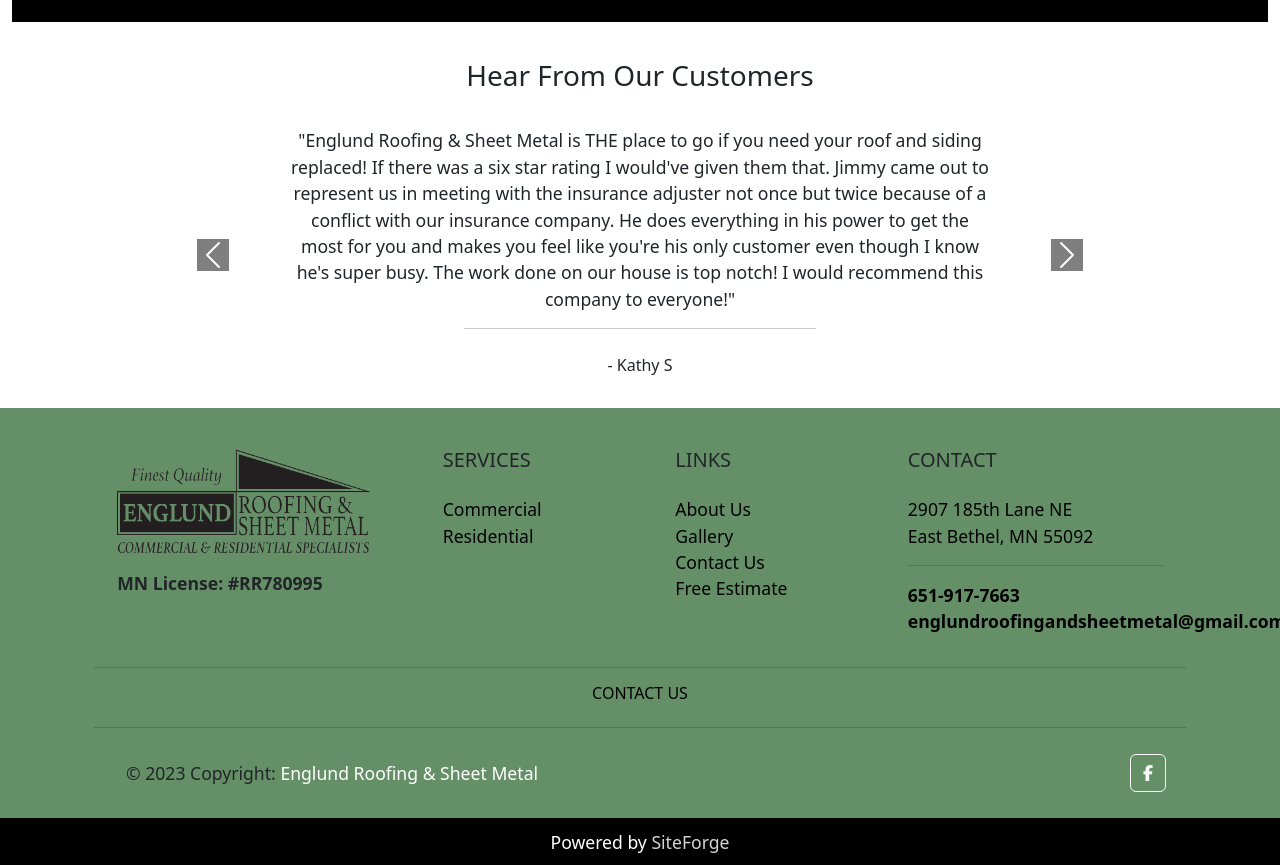
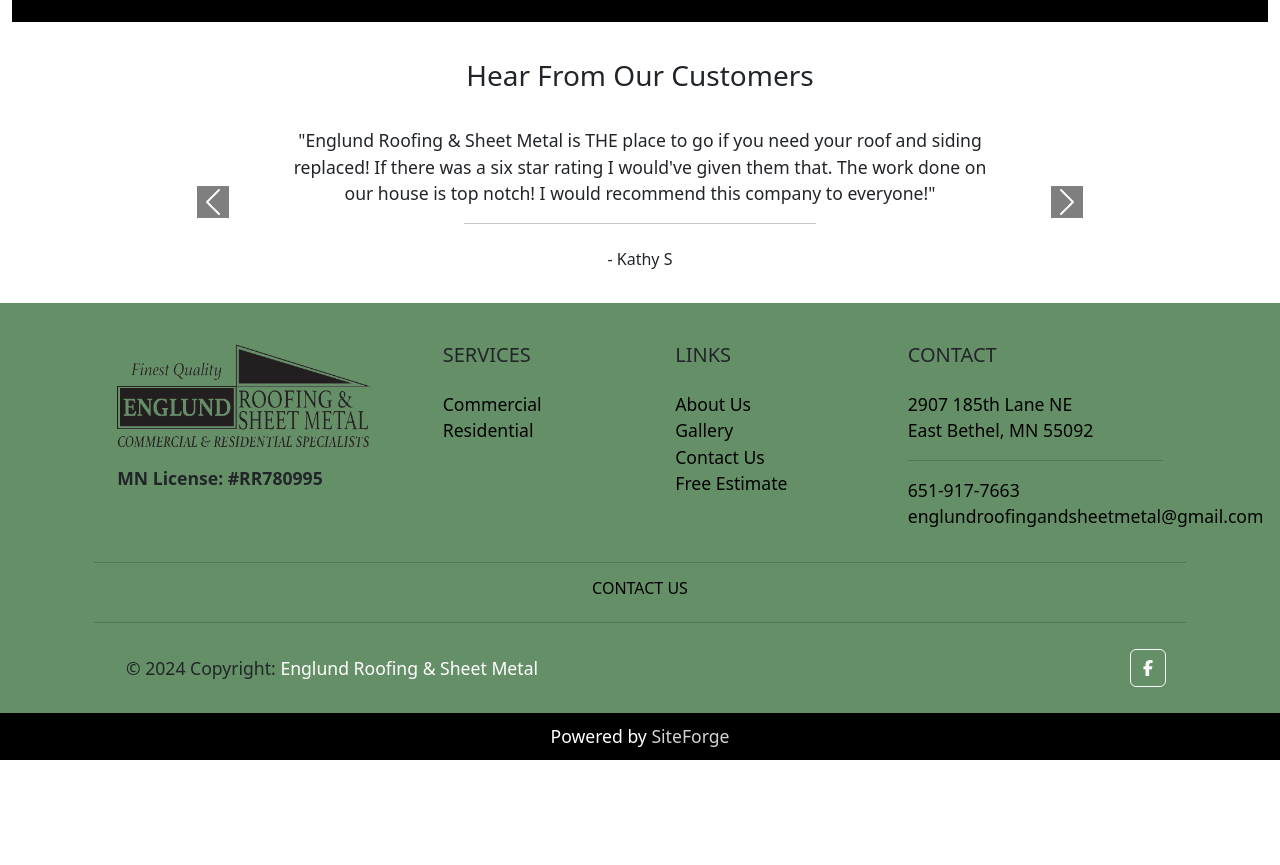
Before and after one commit to TylerStirzl/mywebsite, a plain HTML site: page index.html in a window 1280 px wide. Shown: the part 2100-2965 px from the top of the page. After the commit the page ends 2860 px from the top, so only its background shows below. Drawn offline with nearby package versions, Linux system fonts and the light colour scheme.

Commit message:
Add files via upload

```diff
--- a/index.html
+++ b/index.html
@@ -168,7 +168,7 @@
                             <div class="row">
                                 <div class="col-2"></div>
                                 <div class="col-4">
-                                    <p>Flat Roofing <br>
+                                    <p>Flat Roof <br>
                                         <hr class="hiddenHR">
                                         Leak Protection
                                     </p>
@@ -195,7 +195,7 @@
                                     </p>
                                 </div>
                                 <div class="col-4">
-                                    <p>Flat Roofing<br>
+                                    <p>Flat Roof<br>
                                         <hr class="hiddenHR">
                                         Leak Protection
                                     </p>
@@ -246,7 +246,8 @@
                 <div id="testimonialCarousel" class="carousel slide">
                     <div class="carousel-inner">
                         <div class="carousel-item active">
-                            <p>"Englund Roofing & Sheet Metal is THE place to go if you need your roof and siding replaced! If there was a six star rating I would've given them that. Jimmy came out to represent us in meeting with the insurance adjuster not once but twice because of a conflict with our insurance company. He does everything in his power to get the most for you and makes you feel like you're his only customer even though I know he's super busy. The work done on our house is top notch! I would recommend this company to everyone!"</p>
+                            <!-- <p>"Englund Roofing & Sheet Metal is THE place to go if you need your roof and siding replaced! If there was a six star rating I would've given them that. Jimmy came out to represent us in meeting with the insurance adjuster not once but twice because of a conflict with our insurance company. He does everything in his power to get the most for you and makes you feel like you're his only customer even though I know he's super busy. The work done on our house is top notch! I would recommend this company to everyone!"</p> -->
+                            <p>"Englund Roofing & Sheet Metal is THE place to go if you need your roof and siding replaced! If there was a six star rating I would've given them that. The work done on our house is top notch! I would recommend this company to everyone!"</p>
                             <hr class="w-50" style="align-self: center; margin: auto;">
                             <br>
                             <h6>- Kathy S</h6>
@@ -281,12 +282,12 @@
                             <br>
                             <h6>- Tasha W</h6>
                         </div>
-                        <div class="carousel-item">
+                        <!-- <div class="carousel-item">
                             <p>"We got hail damage in the spring of 2022. I spoke to Jimmy at Englund Roofing & Sheet Metal shortly after. He walked me around the roof, took the time to mark all the damage and explained the process to repair. He then meet the adjuster & myself to walk the roof. There was some disagreement between Jimmy and the insurance adjuster, the adjuster disagreed on some of the damage. Jimmy was able to prove to the insurance company the additional damage to the roof and was able to replace the entire roof, vents and gutters. The work was great, the timeliness was perfect, the crew was very pleasant, and Jimmy's follow-up was spot on!! Thank you for taking care of us Englund Roofing & Sheet Metal!!"</p>
                             <hr class="w-50" style="align-self: center; margin: auto;">
                             <br>
                             <h6>- Steve H</h6>
-                        </div>
+                        </div> -->
                         <div class="carousel-item">
                             <p>"Englund Roofing came to our commercial building and inspected our roof. Jimmy recommend some fixes to get an additional 5-7 years out of our roof. Sheet metal and tar work. They were on time and professional. Money well spent."</p>
                             <hr class="w-50" style="align-self: center; margin: auto;">
@@ -396,8 +397,8 @@
                             <p><a href="https://maps.app.goo.gl/7ArteyUVky7VBzBYA" target="_blank">2907 185th Lane NE<br>East Bethel, MN 55092</a> <br>
                             </p>
                             <hr>
-                            <p><a href="tel:6519177663"><strong>651-917-7663</strong></a> <br>
-                                <a href="mailto:englundroofingandsheetmetal@gmail.com"><strong>englundroofingandsheetmetal@gmail.com</strong></a>
+                            <p><a href="tel:6519177663">651-917-7663</a> <br>
+                                <a href="mailto:englundroofingandsheetmetal@gmail.com">englundroofingandsheetmetal@gmail.com</a>
                             </p>
                         </div>
                         <!-- Grid column -->
@@ -424,7 +425,7 @@
                         <div class="col-md-7 col-lg-8 text-center text-md-start">
                             <!-- Copyright -->
                             <div class="p-3">
-                                © 2023 Copyright:
+                                © 2024 Copyright:
                                 <a class="text-white" href="index.html">Englund Roofing & Sheet Metal</a>
                             </div>
                             <!-- Copyright -->
```
